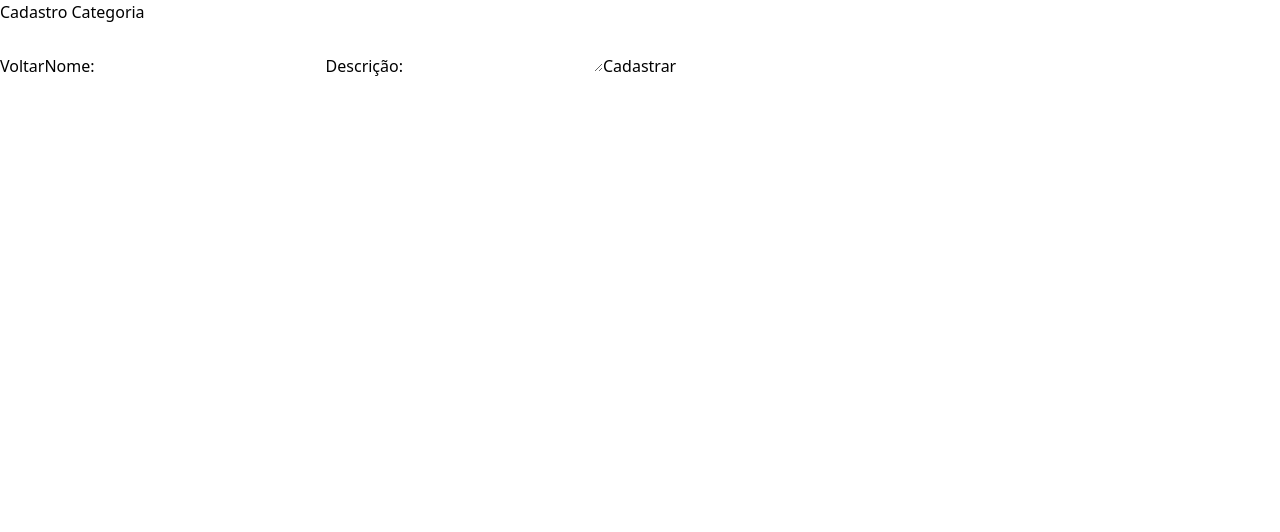
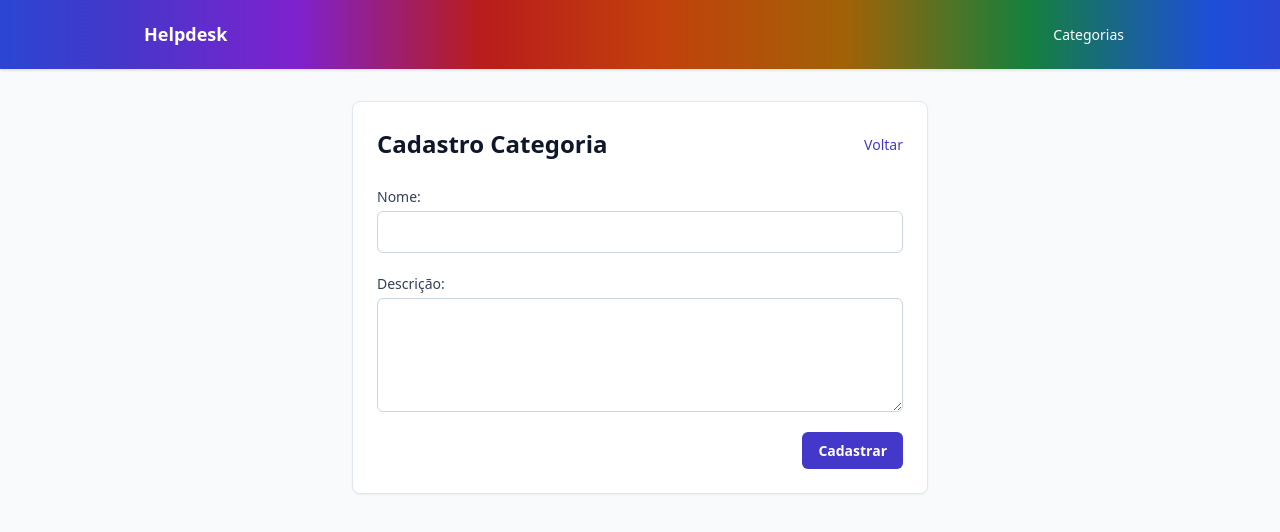
Before and after one commit to franciscosensaulas/super-dev-08-help-desk, an Angular app in the folder front-end/: page /categorias/cadastrar in a window 1280 px wide. Shown: the top 532 px of the page. Built offline with nearby package versions, Linux system fonts and the light colour scheme.

Commit message:
estilização

```diff
--- a/front-end/package.json
+++ b/front-end/package.json
@@ -24,11 +24,8 @@
     "@angular/build": "^21.2.24",
     "@angular/cli": "^21.2.24",
     "@angular/compiler-cli": "^21.2.0",
-    "@tailwindcss/postcss": "^4.1.12",
     "jsdom": "^28.0.0",
-    "postcss": "^8.5.3",
     "prettier": "^3.8.1",
-    "tailwindcss": "^4.1.12",
     "typescript": "~5.9.2",
     "vitest": "^4.0.8"
   }
--- a/front-end/src/app/app.css
+++ b/front-end/src/app/app.css
@@ -0,0 +1,69 @@
+.topo {
+  /* o ciclo de cores aparece duas vezes para a animação emendar sem salto */
+  background: linear-gradient(
+    90deg,
+    #b91c1c, #c2410c, #a16207, #15803d, #1d4ed8, #4338ca, #7e22ce,
+    #b91c1c, #c2410c, #a16207, #15803d, #1d4ed8, #4338ca, #7e22ce,
+    #b91c1c
+  );
+  background-size: 200% 100%;
+  animation: arco-iris 8s linear infinite;
+  color: #fff;
+  box-shadow: 0 1px 3px rgb(0 0 0 / 0.15);
+}
+
+@keyframes arco-iris {
+  from {
+    background-position: 0% 0;
+  }
+  to {
+    background-position: 100% 0;
+  }
+}
+
+@media (prefers-reduced-motion: reduce) {
+  .topo {
+    animation: none;
+  }
+}
+
+.topo-nav,
+.conteudo {
+  max-width: 64rem;
+  margin: 0 auto;
+  padding: 1rem;
+}
+
+.topo-nav {
+  display: flex;
+  align-items: center;
+  justify-content: space-between;
+}
+
+.marca {
+  font-size: 1.125rem;
+  font-weight: 600;
+}
+
+.topo-link {
+  border-radius: var(--raio);
+  padding: 0.5rem 0.75rem;
+  font-size: 0.875rem;
+  font-weight: 500;
+  color: #fff;
+  text-decoration: none;
+}
+
+.topo-link:hover {
+  background: rgb(0 0 0 / 0.2);
+}
+
+.topo-link:focus-visible {
+  outline: 2px solid #fff;
+  outline-offset: 2px;
+}
+
+.conteudo {
+  padding-top: 2rem;
+  padding-bottom: 2rem;
+}
--- a/front-end/src/app/app.html
+++ b/front-end/src/app/app.html
@@ -1 +1,10 @@
-<router-outlet />
+<header class="topo">
+    <nav class="topo-nav" aria-label="Principal">
+        <span class="marca">Helpdesk</span>
+        <a routerLink="/categorias" class="topo-link">Categorias</a>
+    </nav>
+</header>
+
+<main class="conteudo">
+    <router-outlet />
+</main>
--- a/front-end/src/app/app.ts
+++ b/front-end/src/app/app.ts
@@ -1,9 +1,9 @@
 import { Component, signal } from '@angular/core';
-import { RouterOutlet } from '@angular/router';
+import { RouterLink, RouterOutlet } from '@angular/router';
 
 @Component({
   selector: 'app-root',
-  imports: [RouterOutlet],
+  imports: [RouterOutlet, RouterLink],
   templateUrl: './app.html',
   styleUrl: './app.css'
 })
--- /dev/null
+++ b/front-end/src/app/categorias/cadastrar/cadastrar.css
@@ -0,0 +1,62 @@
+.cartao {
+  max-width: 36rem;
+  margin: 0 auto;
+  padding: 1.5rem;
+  background: var(--cor-superficie);
+  border: 1px solid var(--cor-borda);
+  border-radius: 0.5rem;
+  box-shadow: 0 1px 2px rgb(0 0 0 / 0.05);
+}
+
+.voltar {
+  border-radius: 0.25rem;
+  font-size: 0.875rem;
+  font-weight: 500;
+  color: var(--cor-link);
+  text-decoration: none;
+}
+
+.voltar:hover {
+  text-decoration: underline;
+}
+
+.voltar:focus-visible {
+  outline: 2px solid var(--cor-foco);
+  outline-offset: 2px;
+}
+
+.campo {
+  margin-bottom: 1.25rem;
+}
+
+.campo label {
+  display: block;
+  margin-bottom: 0.25rem;
+  font-size: 0.875rem;
+  font-weight: 500;
+  color: var(--cor-rotulo);
+}
+
+.campo input,
+.campo textarea {
+  display: block;
+  width: 100%;
+  padding: 0.5rem 0.75rem;
+  border: 1px solid var(--cor-borda-campo);
+  background: var(--cor-superficie);
+  border-radius: var(--raio);
+  font: inherit;
+  color: inherit;
+}
+
+.campo input:focus,
+.campo textarea:focus {
+  outline: 2px solid var(--cor-foco);
+  outline-offset: 0;
+  border-color: var(--cor-foco);
+}
+
+.acoes {
+  display: flex;
+  justify-content: flex-end;
+}
--- a/front-end/src/app/categorias/cadastrar/cadastrar.html
+++ b/front-end/src/app/categorias/cadastrar/cadastrar.html
@@ -1,14 +1,20 @@
-<div>
-    <h1>Cadastro Categoria</h1>
-    <a routerLink="/categorias">Voltar</a>
+<div class="cartao">
+    <div class="cabecalho-pagina">
+        <h1>Cadastro Categoria</h1>
+        <a routerLink="/categorias" class="voltar">Voltar</a>
+    </div>
 
-    <label for="nome">Nome:</label>
-    <input [(ngModel)]="form.nome" type="text" id="nome">
+    <div class="campo">
+        <label for="nome">Nome:</label>
+        <input [(ngModel)]="form.nome" type="text" id="nome">
+    </div>
 
-    <label for="descricao">Descrição:</label>
-    <textarea [(ngModel)]="form.descricao" id="descricao"></textarea>
+    <div class="campo">
+        <label for="descricao">Descrição:</label>
+        <textarea [(ngModel)]="form.descricao" id="descricao" rows="4"></textarea>
+    </div>
 
-    <button (click)="cadastrar()">Cadastrar</button>
-
-
+    <div class="acoes">
+        <button type="button" class="btn btn-primario" (click)="cadastrar()">Cadastrar</button>
+    </div>
 </div>
--- a/front-end/src/app/categorias/cadastrar/cadastrar.ts
+++ b/front-end/src/app/categorias/cadastrar/cadastrar.ts
@@ -8,6 +8,7 @@ import { RouterLink } from '@angular/router';
   selector: 'app-cadastrar',
   imports: [FormsModule, RouterLink],
   templateUrl: './cadastrar.html',
+  styleUrl: './cadastrar.css',
 })
 export class CategoriaCadastrar {
 
--- /dev/null
+++ b/front-end/src/app/categorias/listar/listar.css
@@ -0,0 +1,77 @@
+.tabela-container {
+  overflow-x: auto;
+  background: var(--cor-superficie);
+  border: 1px solid var(--cor-borda);
+  border-radius: 0.5rem;
+  box-shadow: 0 1px 2px rgb(0 0 0 / 0.05);
+}
+
+.tabela {
+  width: 100%;
+  border-collapse: collapse;
+  font-size: 0.875rem;
+}
+
+.tabela th,
+.tabela td {
+  padding: 0.75rem 1rem;
+  text-align: left;
+}
+
+.tabela thead {
+  background: var(--cor-superficie-destaque);
+}
+
+.tabela th {
+  font-size: 0.75rem;
+  font-weight: 600;
+  text-transform: uppercase;
+  letter-spacing: 0.05em;
+  color: var(--cor-rotulo);
+  border-bottom: 1px solid var(--cor-borda);
+}
+
+.tabela tbody tr + tr td {
+  border-top: 1px solid var(--cor-borda);
+}
+
+.tabela tbody tr:hover {
+  background: var(--cor-fundo);
+}
+
+.tabela .direita {
+  text-align: right;
+}
+
+.suave {
+  color: var(--cor-texto-suave);
+}
+
+.nome {
+  font-weight: 500;
+  color: var(--cor-texto-forte);
+}
+
+.etiqueta {
+  display: inline-block;
+  border-radius: 9999px;
+  padding: 0.125rem 0.625rem;
+  font-size: 0.75rem;
+  font-weight: 500;
+}
+
+.etiqueta-ativa {
+  background: var(--cor-ativa-fundo);
+  color: var(--cor-ativa-texto);
+}
+
+.etiqueta-inativa {
+  background: var(--cor-inativa-fundo);
+  color: var(--cor-inativa-texto);
+}
+
+.tabela .vazio {
+  padding: 2rem 1rem;
+  text-align: center;
+  color: var(--cor-texto-suave);
+}
--- a/front-end/src/app/categorias/listar/listar.html
+++ b/front-end/src/app/categorias/listar/listar.html
@@ -1,37 +1,43 @@
 <div>
+    <div class="cabecalho-pagina">
         <h1>Categorias</h1>
-    <a routerLink="/categorias/cadastrar">Cadastrar</a>
+        <a routerLink="/categorias/cadastrar" class="btn btn-primario">Cadastrar</a>
+    </div>
 
-    <table>
+    <div class="tabela-container">
+        <table class="tabela">
             <thead>
                 <tr>
-                <th>id</th>
-                <th>nome</th>
-                <th>descrição</th>
-                <th>Status</th>
-                <th>Ações</th>
+                    <th scope="col">ID</th>
+                    <th scope="col">Nome</th>
+                    <th scope="col">Descrição</th>
+                    <th scope="col">Status</th>
+                    <th scope="col" class="direita">Ações</th>
                 </tr>
             </thead>
             <tbody>
                 @for(categoria of categorias(); track categoria.id) {
                 <tr>
+                    <td class="suave">{{categoria.id}}</td>
+                    <td class="nome">{{categoria.nome}}</td>
+                    <td class="suave">{{categoria.descricao}}</td>
                     <td>
-                    {{categoria.id}}
+                        @if (categoria.ativa) {
+                        <span class="etiqueta etiqueta-ativa">Ativa</span>
+                        } @else {
+                        <span class="etiqueta etiqueta-inativa">Inativa</span>
+                        }
                     </td>
-                <td>
-                    {{categoria.nome}}
+                    <td class="direita">
+                        <button type="button" class="btn btn-perigo" (click)="apagar(categoria.id)">Apagar</button>
                     </td>
-                <td>
-                    {{categoria.descricao}}
-                </td>
-                <td>
-                    {{categoria.ativa}}
-                </td>
-                <td>
-                    <button (click)="apagar(categoria.id)">Apagar</button>
-                </td>
+                </tr>
+                } @empty {
+                <tr>
+                    <td colspan="5" class="vazio">Nenhuma categoria cadastrada.</td>
                 </tr>
                 }
             </tbody>
         </table>
     </div>
+</div>
--- a/front-end/src/app/categorias/listar/listar.ts
+++ b/front-end/src/app/categorias/listar/listar.ts
@@ -8,6 +8,7 @@ import { CategoriaService } from '../../services/categoria.service';
   selector: 'app-listar',
   imports: [FormsModule, CommonModule, RouterLink],
   templateUrl: './listar.html',
+  styleUrl: './listar.css',
 
 })
 
--- a/front-end/src/styles.css
+++ b/front-end/src/styles.css
@@ -1,3 +1,114 @@
 /* You can add global styles to this file, and also import other style files */
 
-@import 'tailwindcss';
+:root {
+  --cor-primaria: #4338ca;
+  --cor-primaria-escura: #3730a3;
+  --cor-perigo: #b91c1c;
+  --cor-perigo-escura: #991b1b;
+  --cor-fundo: #f8fafc;
+  --cor-superficie: #ffffff;
+  --cor-superficie-destaque: #f1f5f9;
+  --cor-borda: #e2e8f0;
+  --cor-borda-campo: #cbd5e1;
+  --cor-texto: #1e293b;
+  --cor-texto-forte: #0f172a;
+  --cor-texto-suave: #475569;
+  --cor-rotulo: #334155;
+  --cor-link: #4338ca;
+  --cor-foco: #4338ca;
+  --cor-ativa-fundo: #dcfce7;
+  --cor-ativa-texto: #166534;
+  --cor-inativa-fundo: #e2e8f0;
+  --cor-inativa-texto: #334155;
+  --raio: 0.375rem;
+  color-scheme: light;
+}
+
+@media (prefers-color-scheme: dark) {
+  :root {
+    --cor-fundo: #000000;
+    --cor-superficie: #111111;
+    --cor-superficie-destaque: #1a1a1a;
+    --cor-borda: #2a2a2a;
+    --cor-borda-campo: #444444;
+    --cor-texto: #e5e5e5;
+    --cor-texto-forte: #f8fafc;
+    --cor-texto-suave: #a3a3a3;
+    --cor-rotulo: #d4d4d4;
+    --cor-link: #a5b4fc;
+    --cor-foco: #a5b4fc;
+    --cor-ativa-fundo: #14532d;
+    --cor-ativa-texto: #bbf7d0;
+    --cor-inativa-fundo: #2a2a2a;
+    --cor-inativa-texto: #e5e5e5;
+    color-scheme: dark;
+  }
+}
+
+*,
+*::before,
+*::after {
+  box-sizing: border-box;
+}
+
+body {
+  margin: 0;
+  font-family: system-ui, -apple-system, 'Segoe UI', Roboto, sans-serif;
+  background: var(--cor-fundo);
+  color: var(--cor-texto);
+  line-height: 1.5;
+}
+
+h1 {
+  margin: 0;
+  font-size: 1.5rem;
+  font-weight: 700;
+  color: var(--cor-texto-forte);
+}
+
+.btn {
+  display: inline-block;
+  border: none;
+  border-radius: var(--raio);
+  padding: 0.5rem 1rem;
+  font: inherit;
+  font-size: 0.875rem;
+  font-weight: 600;
+  color: #fff;
+  text-decoration: none;
+  cursor: pointer;
+}
+
+.btn:focus-visible {
+  outline: 2px solid var(--cor-foco);
+  outline-offset: 2px;
+}
+
+.btn-primario {
+  background: var(--cor-primaria);
+}
+
+.btn-primario:hover {
+  background: var(--cor-primaria-escura);
+}
+
+.btn-perigo {
+  background: var(--cor-perigo);
+  padding: 0.375rem 0.75rem;
+  font-size: 0.75rem;
+}
+
+.btn-perigo:hover {
+  background: var(--cor-perigo-escura);
+}
+
+.btn-perigo:focus-visible {
+  outline-color: var(--cor-perigo);
+}
+
+.cabecalho-pagina {
+  display: flex;
+  align-items: center;
+  justify-content: space-between;
+  margin-bottom: 1.5rem;
+}
```
Also changed, not shown: front-end/.postcssrc.json (deleted), 1 other file (tests, documents, lock files or other folders). Lines whose indentation alone changed are shown as unchanged.
